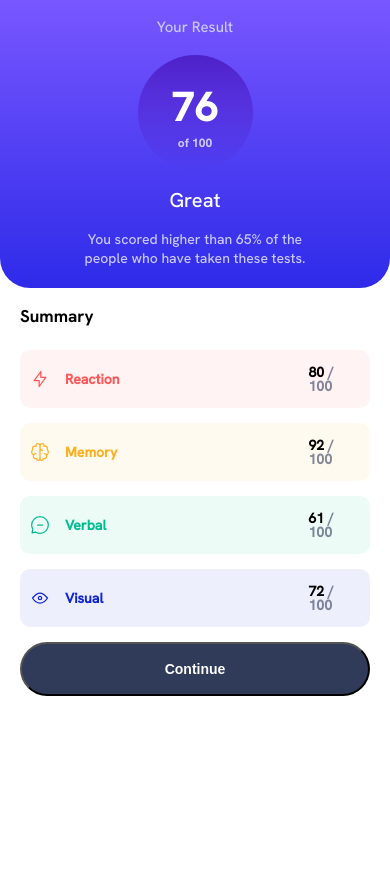
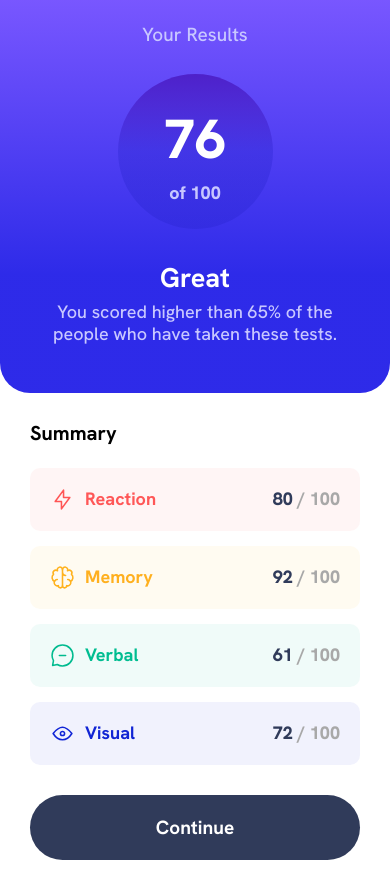
Before and after one commit to SteveNoyes/result-summary-component, a plain HTML site: page index.html in a window 390 px wide. Before the commit the page ends 844 px from the top, so only its background shows below. Drawn offline with Linux system fonts and the light colour scheme.

Commit message:
desktop media query update

```diff
--- a/assets/css/style.css
+++ b/assets/css/style.css
@@ -1,194 +1,158 @@
+:root {
+  --light-red: hsl(0, 100%, 67%);
+  --light-red-op: hsla(0, 100%, 67%, .06);
+  --orangey-yellow: hsl(39, 100%, 56%);
+  --orangey-yellow-op: hsla(39, 100%, 56%, .06);
+  --green-teal: hsl(166, 100%, 37%);
+  --green-tea-op: hsla(166, 100%, 37%, .06);
+  --cobalt-blue: hsl(234, 85%, 45%);
+  --cobalt-blue-op: hsla(234, 85%, 45%, .06);
+  --light-slate-blue: hsl(252, 100%, 67%);
+  --light-royal-blue: hsl(241, 81%, 54%);
+  --violet-blue: hsla(256, 72%, 46%, 1);
+  --persian-blue: hsla(241, 72%, 46%, .3);
+  --white: hsl(0, 0%, 100%);
+  --pale-blue: hsl(221, 100%, 96%);
+  --light-lavender: hsl(241, 100%, 89%);
+  --dark-gray-blue: hsl(224, 30%, 27%);
+  --grey: hsl(0, 0%, 66%);
+}
 body {
-  font-family: 'Hanken Grotesk Medium', monospace;
   font-size: 18px;
+  font-family: "Hanken Grotesk Medium";
+  font-weight: 500;
   background-color: var(--white);
+}
+.results {
+  background: linear-gradient(to bottom, var(--light-slate-blue), var(--light-royal-blue) 70%);
+  text-align: center;
+  border-radius: 0 0 30px 30px;
+}
+.results h2 {
+  color: var(--light-lavender);
+  padding: 25px 0 30px;
+  font-size: 19px;
+}
+.results h3 {
+  color: var(--white);
+  font-size: 27px;
+  font-family: "Hanken Grotesk Bold";
+  padding: 35px 0 10px;
+}
+.results p {
+  color: var(--light-lavender);
+  line-height: 1.2;
+  padding-bottom: 49px;
+}
+.results-graph-mobile {
+  display: inline;
+}
+.results-graph-desktop {
+  display: none;
+}
+.circle {
+  height: 155px;
+  width: 155px;
+  background: linear-gradient(to bottom, var(--violet-blue), var(--persian-blue) 50%);
+  border-radius: 50%;
+  color: var(--white);
+  font-family: "Hanken Grotesk Extra Bold";
+  margin: 0 auto;
+}
+.circle p:nth-child(1) {
+  padding: 32px 0 10px 0;
+  font-size: 55px;
+  font-family: "Hanken Grotesk Extra Bold";
   color: var(--white);
 }
-/* Colors */
-:root {
-  /* Primary */
-  --lite-red: hsl(0, 100%, 67%);
-  --orangey-yellow: hsl(39, 100%, 56%);
-  --green-teal: hsl(166, 100%, 37%);
-  --cobalt-blue: hsl(234, 85%, 45%);
-  /* Gradients */
-    /* Background */
-  --lite-slate-blue: hsl(252, 100%, 67%);
-  --lite-royal-blue: hsl(241, 81%, 54%);
-    /* Circle */
-  --violet-blue: hsla(256, 72%, 46%, 1);
-  --persian-blue: hsla(241, 72%, 46%, 0);
-  /* Neutral */
-  --white: hsl(0, 0%, 100%);
-  --black: hsl(0, 0%, 0%);
-  --pale-blue: hsl(221, 100%, 96%);
-  --lite-lavender: hsl(241, 100%, 89%);
-  --dark-gray-blue: hsl(224, 30%, 27%);
+.circle p:nth-child(2) {
+  color: var(--light-lavender);
 }
-.top {
-  color: var(--white);
-  background: linear-gradient(var(--lite-slate-blue), var(--lite-royal-blue));
-  text-align: center;
-  border-radius: 0 0 30px 30px;
-  padding: 10px 30px 20px 30px;
+.summary {
+  padding: 30px;
 }
-.your-results {
-  font-weight: 500;
-  font-size: 15px;
-  padding: 10px 0 20px 0;
-  color: var(--lite-lavender);
+.summary h2 {
+  padding-bottom: 25px;
+  font-size: 20px;
+  font-family: "Hanken Grotesk Bold";
 }
-.circle {
-  height: 115px;
-  width: 115px;
-  margin: 0 auto;
-  border-radius: 50%;
-  background: linear-gradient(var(--violet-blue), var(--persian-blue));
-  color: var(--lite-lavender);
-  font-size: 12px;
-  font-family: 'Hanken Grotesk Extra Bold';
-  font-weight: 500;
+.summary-items {
   display: flex;
-  align-items:center;
-  justify-content:center;
-}
-.circle span {
-  font-size: 42px;
-  font-weight: 800;
-  color: var(--white);
-  line-height: 60px;
-}
-.score-valuation {
-  padding: 20px 0;
-  font-size: 20px;
-}
-.top p {
-  color: var(--lite-lavender);
-  font-size: 14px;
-  line-height: 19px;
-}
-.bottom {
-  padding: 20px;
-}
-.bottom h2 {
-  color: var(--black);
-  padding-bottom: 25px;
-  font-family: 'Hanken Grotesk Bold';
-  font-size: 17px;
-  font-weight: 700;
-}
-.criteria {
-  font-size: 14px;
-  font-weight: 700;
-}
-.criteria img {
-  padding-right: 15px;
-}
-.summaries {
-  display: flex;
-  align-items:center;
-  padding: 15px 10px;
   border-radius: 10px;
   margin-bottom: 15px;
+  padding: 19px 20px;
 }
-.width-set {
-  width: 75%;
+.summary-items img {
+  width: 25px;
+  padding-right: 10px;
+}
+.summary-items p {
+  padding-top: 3px;
+}
+.summary-items p:nth-child(2) {
+  font-family: "Hanken Grotesk Bold";
+}
+.summary-items p:nth-child(3) {
+  float: right;
+  margin-left: auto;
+  order: 2;
+  color: var(--dark-gray-blue);
+  font-family: "Hanken Grotesk Extra Bold";
+}
+.summary-items span {
+  color: var(--grey);
 }
 .reaction {
-  color: var(--lite-red);
-  background-color: hsla(0, 100%, 67%, 0.072);
+  background-color: var(--light-red-op);
+  color: var(--light-red);
 }
 .memory {
+  background-color: var(--orangey-yellow-op);
   color: var(--orangey-yellow);
-  background-color: hsla(39, 100%, 56%, 0.072);
 }
 .verbal {
+  background-color: var(--green-tea-op);
   color: var(--green-teal);
-  background-color: rgba(0, 189, 145, 0.072);
 }
 .visual {
+  background-color: var(--cobalt-blue-op);
   color: var(--cobalt-blue);
-  background-color: hsla(234, 85%, 45%, 0.072);
-}
-.fractional {
-  color: black;
-}
-.fractional-position {
-  color: hsla(224, 30%, 27%, 0.600);
+  margin-bottom: 30px;
 }
 button {
+  width: 100%;
+  border-radius: 50px;
+  padding: 20px 0;
+  border: none;
+  background-color: var(--dark-gray-blue);
   color: var(--white);
-  background-color: var(--dark-gray-blue);
-  width: 100%;
-  padding: 17px 0;
-  border-radius: 30px;
-  font-size: 14px;
-  font-weight: 700;
+  font-family: "Hanken Grotesk Bold";
+  font-size: 19px;
 }
-.line-break-display {
-  display: block;
+button:hover {
+  cursor: pointer;
+  background-color: var(--cobalt-blue);
 }
-.desktop-line-break-display {
-  display: none;
-}
-@media screen and (min-width: 642px) {
-  .width-set {
-    width: 85%;
+@media screen and (min-width: 700px) {
+  .wrapper {
+    display: flex;
+    justify-content: center;
+    margin: 200px auto 0;
+    box-shadow: 30px 25px 15px var(--cobalt-blue-op);
+    width: 700px;
+    border-radius: 30px;
   }
-  .line-break-display {
+  .results {
+    border-radius: 30px;
+    width: 370px;
+  }
+  .results-graph-mobile {
     display: none;
   }
-  .desktop-line-break-display {
-    display: block;
+  .results-graph-desktop {
+    display: inline;
+  }
+  .summary {
+    width: 330px;
   }
 }
-@media screen and (min-width: 952px) {
-  .wrapper {
-    display: flex;
-    width: 600px;
-    margin: 20% auto 0;
-    border-radius: 30px;
-    box-shadow: 2px 10px 10px hsla(224, 30%, 27%, 0.2);
-  }
-  .top {
-    width: 40%;
-    border-radius: 30px;
-  }
-  .your-results {
-    padding: 25px 0 25px 0;
-  }
-  .circle {
-    height: 145px;
-    width: 145px;
-    margin: 0 auto;
-    border-radius: 50%;
-    background: linear-gradient(var(--violet-blue), var(--persian-blue));
-    color: var(--lite-lavender);
-    font-size: 12px;
-    display: flex;
-    align-items:center;
-    justify-content:center;
-  }
-  .score-valuation {
-    padding: 30px 0 20px;
-  }
-  .bottom {
-    width: 60%;
-  }
-  .width-set {
-    width: 65%;
-  }
-  button {
-    padding: 14px 0;
-  }
-}
-@media screen and (min-width: 1180px) {
-  .wrapper {
-    margin: 17% auto 0;
-  }
-}
-@media screen and (min-width: 1400px) {
-  .wrapper {
-    margin: 14% auto 0;
-  }
-}
--- a/index.html
+++ b/index.html
@@ -4,46 +4,45 @@
   <meta charset="UTF-8">
   <meta name="viewport" content="width=device-width, initial-scale=1.0">
   <link rel="icon" type="image/png" sizes="32x32" href="./assets/images/favicon-32x32.png">
-  <title>Results summary component</title>
   <link rel="stylesheet" href="./assets/css/typeset.css">
   <link rel="stylesheet" href="./assets/css/reset.css">
   <link rel="stylesheet" href="./assets/css/style.css">
+  <title>Results Summary</title>
 </head>
 <body>
   <div class="wrapper">
-    <div class="top">
-      <h2 class="your-results">Your Result</h2>
+    <div class="results">
+      <h2>Your Results</h2>
       <div class="circle">
-        <h1><span>76</span> <br>of 100</h1>
+        <p>76</p>
+        <p>of 100</p>
       </div>
-      <h2 class="score-valuation">Great</h2>
-      <p>You scored higher than 65% of <br class="desktop-line-break-display">the <br class="line-break-display">people who have taken <br class="desktop-line-break-display">these tests.</p>
+      <h3>Great</h3>
+      <p>You scored higher than 65% of <br class="results-graph-desktop">the <br class="results-graph-mobile">people who have taken <br class="results-graph-desktop">these tests.</p>
     </div>
-    <div class="bottom">
+    <div class="summary">
       <h2>Summary</h2>
-      <div class="criteria">
-        <div class="reaction summaries">
-          <img src="./assets/images/icon-reaction.svg" alt="A lightning bold, I think. Or a z. Either way it got a reaction.">
-          <p class="width-set">Reaction</p>
-          <p class="fractional">80 <span class="fractional-position">/ 100</span></p>
-        </div>
-        <div class="memory summaries">
-          <img src="./assets/images/icon-memory.svg" alt="A brain. A yellow colored brain.">
-          <p class="width-set">Memory</p>
-          <p class="fractional">92 <span class="fractional-position">/ 100</span></p>
-        </div>
-        <div class="verbal summaries">
-          <img src="./assets/images/icon-verbal.svg" alt="A text bubble with a line in it.">
-          <p class="width-set">Verbal</p>
-          <p class="fractional">61 <span class="fractional-position">/ 100</span></p>
-        </div>
-        <div class="visual summaries">
-          <img src="./assets/images/icon-visual.svg" alt="A eye.">
-          <p class="width-set">Visual</p>
-          <p class="fractional">72 <span class="fractional-position">/ 100</span></p>
-        </div>
-        <button>Continue</button>
+      <div class="reaction summary-items">
+        <img src="./assets/images/icon-reaction.svg" alt="">
+        <p>Reaction</p>
+        <p>80 <span>/ 100</span></p>
       </div>
+      <div class="memory summary-items">
+        <img src="./assets/images/icon-memory.svg" alt="">
+        <p>Memory</p>
+        <p>92 <span>/ 100</span></p>
+      </div>
+      <div class="verbal summary-items">
+        <img src="./assets/images/icon-verbal.svg" alt="">
+        <p>Verbal</p>
+        <p>61 <span>/ 100</span></p>
+      </div>
+      <div class="visual summary-items">
+        <img src="./assets/images/icon-visual.svg" alt="">
+        <p>Visual</p>
+        <p>72 <span>/ 100</span></p>
+      </div>
+      <button>Continue</button>
     </div>
   </div>
 </body>
```
Also changed, not shown: assets/images/design/active-states.jpg (deleted), assets/images/design/desktop-design.jpg (deleted), assets/images/design/mobile-design.jpg (deleted), assets/images/desktop.png, assets/images/mobile.png, assets/images/tablet.png (deleted), 1 other file.
